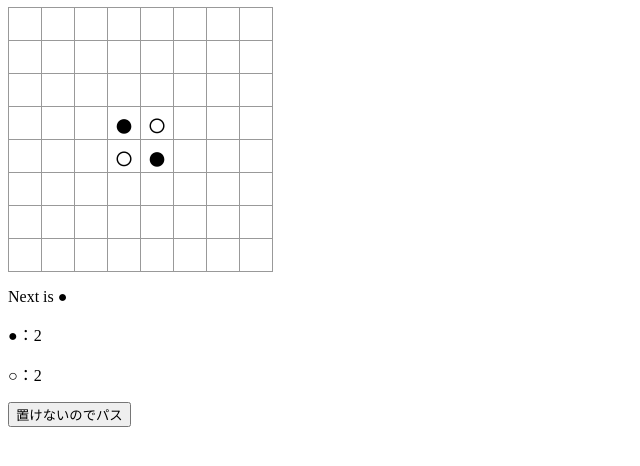
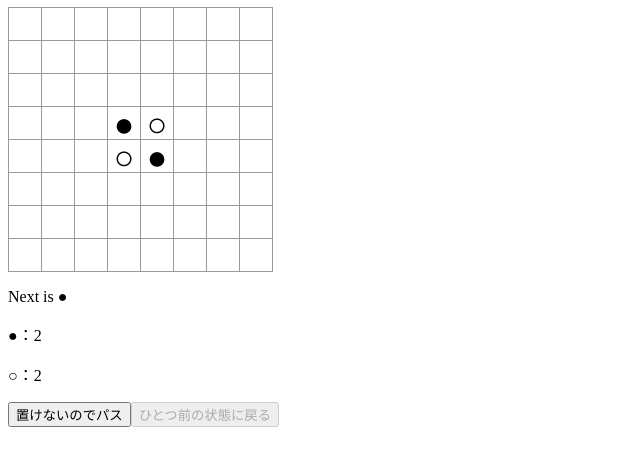
Before and after one commit to haru960197/React.ts-Othello, a React (Create React App) app: page / in a window 1280 px wide. Shown: the top 466 px of the page, without its empty margins (0-640 px from the left). Built offline with nearby package versions, Linux system fonts and the light colour scheme.

Commit message:
[update] 戻るボタンを追加

```diff
--- a/src/components/Game.tsx
+++ b/src/components/Game.tsx
@@ -96,6 +96,10 @@ export default function Game() {
                 }))}>
                     置けないのでパス
             </button>
+            <button
+                disabled={state.prevStep === null}
+                onClick={() => setState((prev) => ({ curStep: prev.prevStep!, prevStep: null }))}
+            >ひとつ前の状態に戻る</button>
         </div>
     );
 }
```
